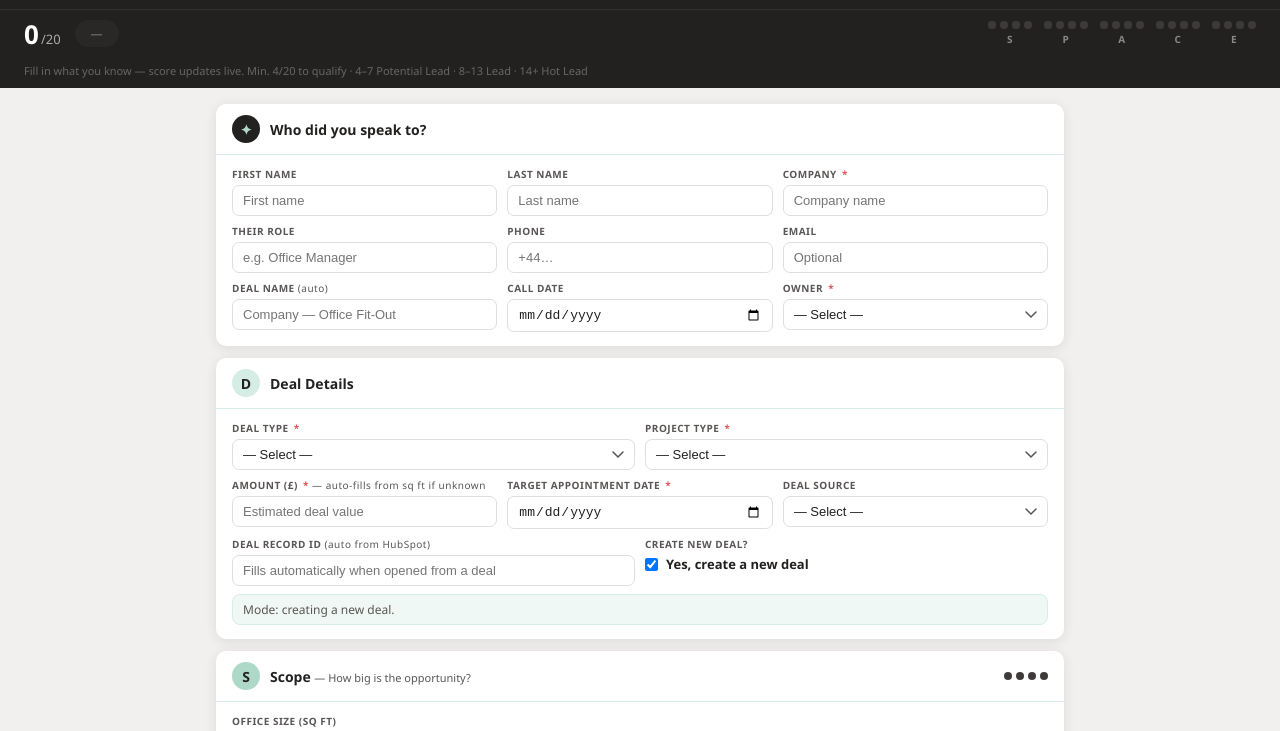
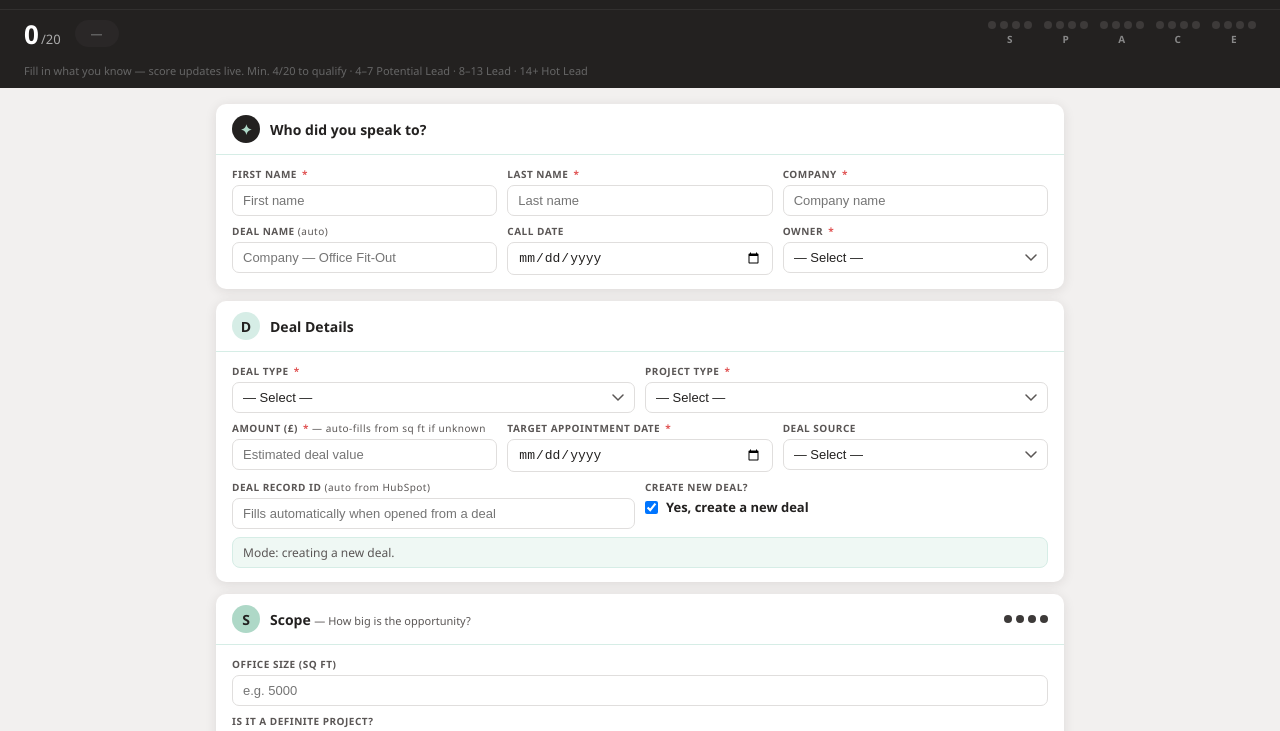
Before and after one commit to MorganBush/Space-Quick-Calculator, a plain HTML site: page index.html in a window 1280 px wide. Shown: the part 54-785 px from the top of the page. Drawn offline with Linux system fonts and the light colour scheme.

Commit message:
Update index.html

```diff
--- a/index.html
+++ b/index.html
@@ -179,15 +179,11 @@ body { font-family: 'Segoe UI', system-ui, sans-serif; background: var(--soft);
     </div>
     <div class="card-body">
       <div class="r3">
-        <div class="fg"><label>First Name</label><input id="fn" placeholder="First name" oninput="autoDeal()"></div>
-        <div class="fg"><label>Last Name</label><input id="ln" placeholder="Last name" oninput="autoDeal()"></div>
+        <div class="fg"><label>First Name <span class="req">*</span></label><input id="fn" placeholder="First name" oninput="autoDeal()"></div>
+        <div class="fg"><label>Last Name <span class="req">*</span></label><input id="ln" placeholder="Last name" oninput="autoDeal()"></div>
         <div class="fg"><label>Company <span class="req">*</span></label><input id="co" placeholder="Company name" oninput="autoDeal()"></div>
       </div>
-      <div class="r3 mt8">
-        <div class="fg"><label>Their Role</label><input id="jt" placeholder="e.g. Office Manager"></div>
-        <div class="fg"><label>Phone</label><input id="ph" type="tel" placeholder="+44…"></div>
-        <div class="fg"><label>Email</label><input id="em" type="email" placeholder="Optional"></div>
-      </div>
+
       <div class="r3 mt8">
         <div class="fg"><label>Deal Name <span style="font-weight:400;font-size:10px;text-transform:none;">(auto)</span></label><input id="dn" placeholder="Company — Office Fit-Out"></div>
         <div class="fg"><label>Call Date</label><input id="cd" type="date"></div>
@@ -289,6 +285,12 @@ body { font-family: 'Segoe UI', system-ui, sans-serif; background: var(--soft);
         <label>Office Size (sq ft)</label>
         <input type="number" id="s-sqft" placeholder="e.g. 5000" min="0" oninput="score(); updateSuggestedValue()">
         <div class="value-hint" id="s-value-hint"></div>
+      </div>
+      <div class="fg mt8"><label>Is it a definite project?</label>
+        <div class="pills">
+          <label class="pill"><input type="radio" name="s-definite" value="yes" onchange="score()"><span>Yes</span></label>
+          <label class="pill"><input type="radio" name="s-definite" value="no" onchange="score()"><span>No</span></label>
+        </div>
       </div>
     </div>
   </div>
@@ -613,7 +615,7 @@ function updateDealModeStatus(){
 // Scoring — Delta-matrix aligned
 // S max 2 · P max 4 · A max 7 · C max 3 · E max 4 = 20
 // ═══════════════════════════════════════════════
-const SECTION_MAX = {S:2, P:4, A:7, C:3, E:4};
+const SECTION_MAX = {S:2, P:5, A:6, C:3, E:4};
 
 function calcS(){
   let s=0;
@@ -636,36 +638,36 @@ function calcS(){
 }
 function calcP(){
   let s=0;
-  // Delta #4 Decision Making Process — trigger (up to 2pts)
+  // Delta #4 Decision Making Process — trigger (up to 2.5pts)
   const tr=rv('p-trigger');
-  if(tr==='Lease expiry')                                             s+=2.0;
-  else if(tr==='Growing headcount'||tr==='Consolidating')             s+=1.5;
-  else if(tr==='Refreshing / rebrand')                                s+=1.0;
+  if(tr==='Lease expiry')                                             s+=2.5;
+  else if(tr==='Growing headcount'||tr==='Consolidating')             s+=2.0;
+  else if(tr==='Refreshing / rebrand')                                s+=1.25;
   else if(tr==='Exploring options')                                   s+=0.5;
   // None mentioned = 0
-  // Delta #5 Decision Dates — timeline (up to 2pts)
+  // Delta #5 Decision Dates — timeline (up to 2.5pts)
   const tl=rv('p-timeline');
-  if(tl==='urgent') s+=2.0;
-  else if(tl==='near') s+=1.2;
-  else if(tl==='long') s+=0.4;
+  if(tl==='urgent') s+=2.5;
+  else if(tl==='near') s+=1.5;
+  else if(tl==='long') s+=0.5;
   // unknown = 0
-  return Math.min(4, Math.round(s*10)/10);
+  return Math.min(5, Math.round(s*10)/10);
 }
 function calcA(){
   let s=0;
-  // Delta #1 Levels of Contact + #13 Measurement of Confidence (up to 3.5pts)
+  // Delta #1 Levels of Contact + #13 Measurement of Confidence (up to 3.0pts)
   const lv=rv('a-level');
-  if(lv==='dm')          s+=3.5;
-  else if(lv==='budget') s+=2.8;
-  else if(lv==='influencer') s+=1.4;
-  else if(lv==='gatekeeper') s+=0.4;
+  if(lv==='dm')          s+=3.0;
+  else if(lv==='budget') s+=2.4;
+  else if(lv==='influencer') s+=1.2;
+  else if(lv==='gatekeeper') s+=0.35;
   // unknown = 0
-  // Delta #12 Attitude Towards Us + #3 Communication Patterns (up to 3.5pts)
+  // Delta #12 Attitude Towards Us + #3 Communication Patterns (up to 3.0pts)
   const op=rv('a-open');
-  if(op==='hot')  s+=3.5;
-  else if(op==='warm') s+=1.75;
+  if(op==='hot')  s+=3.0;
+  else if(op==='warm') s+=1.5;
   else if(op==='cold') s+=0.5;
-  return Math.min(7, Math.round(s*10)/10);
+  return Math.min(6, Math.round(s*10)/10);
 }
 function calcC(){
   // Delta #7 Finance Process (up to 3pts)
@@ -702,13 +704,16 @@ function calcE(){
 function badge(total){
   if(total>=14) return ['Hot Lead','sb-hot'];
   if(total>=8)  return ['Lead','sb-lead'];
-  if(total>=4)  return ['Potential Lead','sb-pot'];
-  if(total>0)   return ['Not Qualified','sb-nq'];
+  if(total>=4)  return ['Potential Lead','sb-pot'];  // max 7
+  if(total>0)   return ['Not Qualified','sb-nq'];    // 1–3
   return ['—','sb-none'];
 }
 function score(){
   const sc={S:calcS(),P:calcP(),A:calcA(),C:calcC(),E:calcE()};
-  const total=Math.round((sc.S+sc.P+sc.A+sc.C+sc.E)*10)/10;
+  let raw=Math.round((sc.S+sc.P+sc.A+sc.C+sc.E)*10)/10;
+  // Definite project cap — No answer limits badge to Potential Lead
+  const def=rv('s-definite');
+  const total = (def==='no') ? Math.min(raw, 7) : raw;
   document.getElementById('score-total').innerHTML=Math.round(total)+'<span>/20</span>';
   const [label,cls]=badge(total);
   const b=document.getElementById('score-badge');
@@ -745,7 +750,7 @@ function doReset(){
 // Round-trip: snapshot + restore (space_data_json)
 // ═══════════════════════════════════════════════
 const TEXT_IDS=['fn','ln','co','jt','ph','em','dn','cd','owner','pipeline','deal-type','project-type','amount','target-date','deal-source','s-sqft','task-title','ns-date','ns-custom','notes'];
-const RADIO_NAMES=['p-trigger','p-timeline','a-level','a-open','c-budget','e-done','e-appoint','e-others','call-outcome'];
+const RADIO_NAMES=['p-trigger','p-timeline','a-level','a-open','c-budget','e-done','e-appoint','e-others','call-outcome','s-definite'];
 
 function snapshot(){
   const d={};
@@ -791,8 +796,8 @@ function validate(){
     ['task-title','Task Title'],['ns-date','Next Activity Date']
   ];
   reqs.forEach(([id,lbl])=>{ const bad=!v(id); markInvalid(id,bad); if(bad) problems.push(lbl); });
-  if(!v('fn') && !v('ln')){ markInvalid('fn',true); markInvalid('ln',true); problems.push('Contact name (first or last)'); }
-  else { markInvalid('fn',false); markInvalid('ln',false); }
+  if(!v('fn')){ markInvalid('fn',true); problems.push('First Name'); } else markInvalid('fn',false);
+  if(!v('ln')){ markInvalid('ln',true); problems.push('Last Name'); } else markInvalid('ln',false);
   return problems;
 }
 
@@ -852,6 +857,7 @@ async function submitToHubSpot(){
     quick_appointment_route: rv('e-appoint'),
     quick_others_involved: rv('e-others'),
     quick_headcount_band: '',
+    quick_definite_project: rv('s-definite'),
     sqft: v('s-sqft'),
     call_date: v('cd'),
     // task (obligatory, hard-coded type=to-do, priority=high in Make)
@@ -891,7 +897,8 @@ async function logCallOnly(){
   // Minimal required fields only — no deal fields needed
   const minProblems=[];
   if(!v('co')){ markInvalid('co',true); minProblems.push('Company'); } else markInvalid('co',false);
-  if(!v('fn')&&!v('ln')){ markInvalid('fn',true); markInvalid('ln',true); minProblems.push('Contact name (first or last)'); } else { markInvalid('fn',false); markInvalid('ln',false); }
+  if(!v('fn')){ markInvalid('fn',true); minProblems.push('First Name'); } else markInvalid('fn',false);
+  if(!v('ln')){ markInvalid('ln',true); minProblems.push('Last Name'); } else markInvalid('ln',false);
   if(!v('owner')){ markInvalid('owner',true); minProblems.push('Owner'); } else markInvalid('owner',false);
   if(!v('task-title')){ markInvalid('task-title',true); minProblems.push('Task Title'); } else markInvalid('task-title',false);
   if(!v('ns-date')){ markInvalid('ns-date',true); minProblems.push('Next Activity Date'); } else markInvalid('ns-date',false);
```
